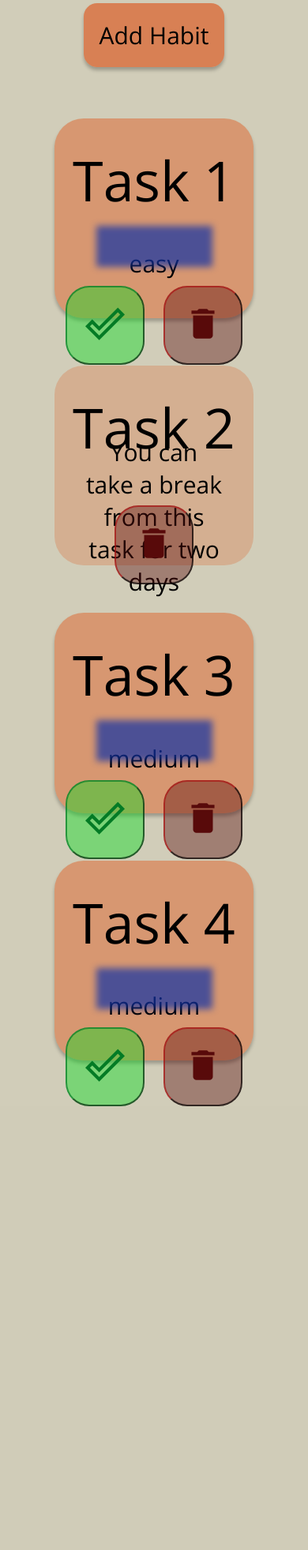
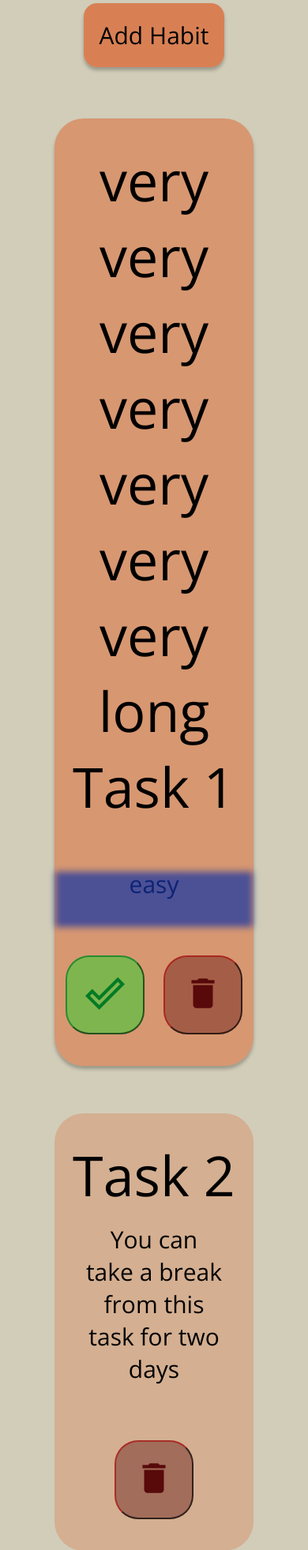
Before and after one commit to GurevichVarvara/ToDoList, a Python web app: template wireframes with HTML and CSS/templates/habits.html in a window 390 px wide; the page is wider, and only the part inside the window is pictured. Shown: the part 325-2288 px from the top of that part at 79% size. Before the commit the page ends 1726 px from the top of that part, so only its background shows below. Run offline with Jinja, Linux system fonts and the light colour scheme; the template is opened without the code that fills it, so the values that code supplies are empty.

Commit message:
the height of todo, habit and trash containers adjust to the height of its title

```diff
--- a/wireframes with HTML and CSS/templates/CSS/habits_styles.css
+++ b/wireframes with HTML and CSS/templates/CSS/habits_styles.css
@@ -11,7 +11,7 @@ main {
 }
 
 .habit, .completed-habit {
-	height: 30vh;
+	align-self: center;
 	width: auto;
 	border-radius: 37px;
 	margin: 30px;
@@ -27,7 +27,6 @@ main {
 }
 
 .completed-habit-text {
-	height: 40%;
 	width: 70%;
 	margin-left: 15%;
 	padding-top: 5%;
@@ -36,13 +35,11 @@ main {
 
 .habit-title {
 	font-size: 30px;
-	height: 30%;
 	padding-top: 20px;
 }
 
 .habit-category {
 	margin-top: 20px;
-	height: 30%;
 	text-align: center;
 }
 
@@ -65,7 +62,7 @@ main {
 	height: 34px;
 	width: 34px;
 	border-radius: 30px;
-	margin: 0 10px;
+	margin: 40px 10px;
 }
 
 .habit-done-button:hover, .habit-delete-button:hover {
@@ -105,8 +102,8 @@ main {
 	}
 
 	.habit-category > .bg {
-		height: 52px;
-		width: 147px;
+		height: 70px;
+		width: 250px;
 	}
 
 	.habits-container {
@@ -116,6 +113,7 @@ main {
 	.habit-done-button, .habit-delete-button {
 		width: 100px;
 		height: 100px;
+		margin-top: 70px;
 	}
 
 	.habit-done-button > i, .habit-delete-button > i {
@@ -123,7 +121,7 @@ main {
 	}
 
 	.habit-category > .habit-categoty-text {
-		margin-top: -2.9vh;
+		margin-top: -75px;
 		font-size: 30px;
 		color: black;
 	}
--- a/wireframes with HTML and CSS/templates/CSS/todo_styles.css
+++ b/wireframes with HTML and CSS/templates/CSS/todo_styles.css
@@ -18,9 +18,9 @@ main {
 	display: grid;
 	grid-template-columns: 5fr 1fr 1fr;
 	width: 100%;
-	height: 60px;
+	height: auto;
 	margin-top: 10px;
-	padding: 10px 15px;
+	padding: 20px 25px;
 	font-size: 25px;
 }
 
@@ -47,6 +47,8 @@ main {
 .todo-item-delete-button, .todo-item-done-button {
 	width: 40px;
 	height: 40px;
+	margin: auto;
+	justify-content: center;
 	background: inherit;
 	border: none;
 	font-size: 25px;
@@ -215,10 +217,10 @@ main {
 	}
 
 	.complited-todo-item, .todo-item {
-		height: 100px;
+		height: auto;
 		margin-top: 20px;
 		font-size: 35px;
-		padding-top: 25px;
+		padding: 20px 25px;
 	}
 
 	#important-urgent.todo-category, #not-important-urgent.todo-category, #important-not-urgent.todo-category, #not-important-not-urgent.todo-category {
@@ -247,6 +249,7 @@ main {
 	}
 
 	.todo-item-delete-button, .todo-item-done-button {
+		margin-left: 20px;
 		width: 60px;
 		height: 60px;
 		background: inherit;
--- a/wireframes with HTML and CSS/templates/habits.html
+++ b/wireframes with HTML and CSS/templates/habits.html
@@ -34,7 +34,7 @@
 
         <div class="habits-container">
             <div class="habit">
-                <p class="habit-title">Task 1</p>
+                <p class="habit-title">very very very very very very very long Task 1</p>
 
                 <div class="habit-category">
                     <div class="bg"></div>
--- a/wireframes with HTML and CSS/templates/todos.html
+++ b/wireframes with HTML and CSS/templates/todos.html
@@ -62,7 +62,7 @@
             <section class="todo-category" id="important-urgent">
                 <ol class="important-urgent-list">
                     <li class="todo-item">
-                        <p class="todo-item-title">Todo 1</p>
+                        <p class="todo-item-title">very very very very very very very long Todo 1</p>
                         <button class="todo-item-delete-button">
                             <i class="material-icons">delete</i>
                         </button>
--- a/wireframes with HTML and CSS/templates/trash.html
+++ b/wireframes with HTML and CSS/templates/trash.html
@@ -71,7 +71,7 @@
 
         <div class="trash-container">
             <div class="trash-item">
-                <p class="trash-item-name">Todo 4</p>
+                <p class="trash-item-name">very very very very very very very long Todo 4</p>
                 <p class="trash-item-category">Todo</p>
                 <button class="trash-item-back-button">Back</button>
                 <button class="trash-item-delete-button">Remove permanently</button>
```
Also changed, not shown: wireframes with HTML and CSS/templates/CSS/thash_styles.css (+6 -5 lines).
